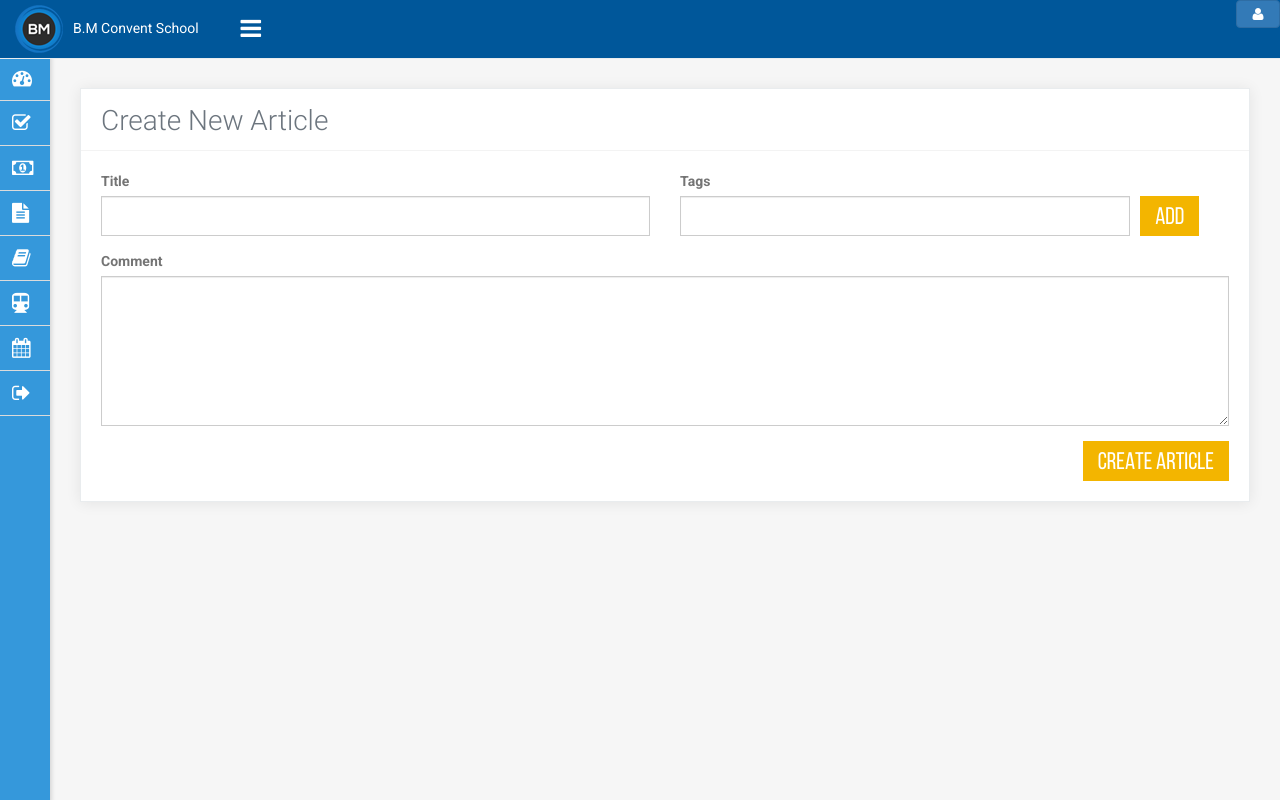
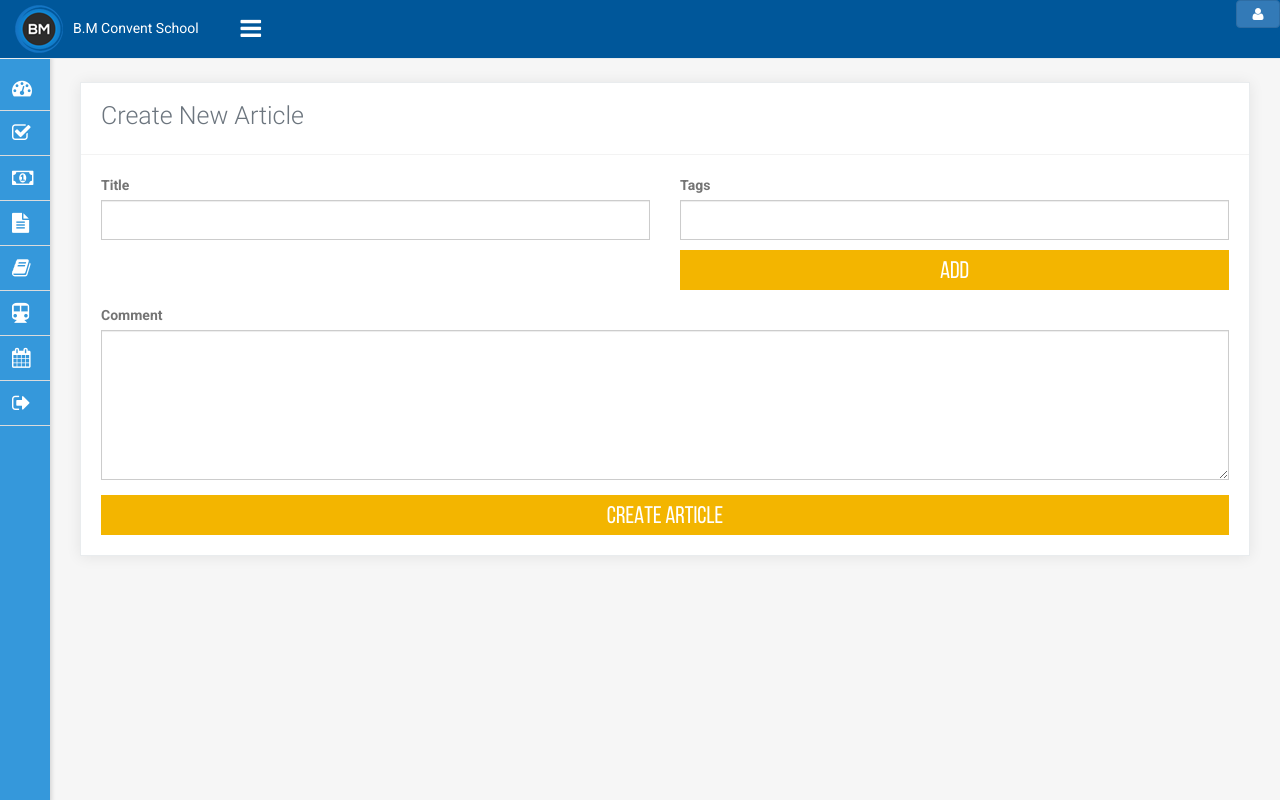
Before and after one commit to gitupdemo/B.M-School, a plain HTML site: page index.html in a window 1280 px wide. Both pictures are taken after a click on the button 229 px from the left and 20 px from the top of the page. Drawn offline with Linux system fonts and the light colour scheme.

Commit message:
update CSS

```diff
--- a/css/768.css
+++ /dev/null
@@ -1,59 +0,0 @@
-.logo img{width:auto;}
-.sidebar-collapse .main-sidebar {
-	-webkit-transform: translate(0, 0);
-	-ms-transform: translate(0, 0);
-	-o-transform: translate(0, 0);
-	transform: translate(0, 0);
-	width: 50px;
-	z-index: 99;
-	background-color: #3598db;
-}
-.right-panel{
-	margin-left: 266px;
-}
-.main-sidebar,
-.left-side {
-	-webkit-transform: translate(0, 0);
-	-ms-transform: translate(0, 0);
-	-o-transform: translate(0, 0);
-	transform: translate(0, 0);
-}
-
-.main-sidebar,
-.left-side {
-	padding: 56px 0 0 0;
-}
-.right-panel{
-	margin-top:66px;
-}
-.right-section h2{
-	display:inline;
-}
-.article-list li{
-	padding:20px 32px;
-}
-.article-list li h3{
-	font-size:20px;
-	padding:0;
-	line-height:normal;
-}
-.article-list li p{
-	font-size:15px;
-}
-.navbar-nav {
-    margin-left: 0;
-    width: auto;
-	float:right;
-}
-.navbar-nav > li > a {
-    padding: 10px 15px 11px;
-}
-.right-section h2{
-	font-size:28px;
-}
-.create-article .form-control.small{width:82%; margin-bottom:0;}
-.create-article .add{
-	width:auto;
-	margin:0 0 0 10px;
-	float:left;
-}
--- a/css/style.css
+++ b/css/style.css
@@ -294,7 +294,7 @@ header .dropdown-menu{width:100%;}
 .right-panel{
     min-height: 100%;
 	width:auto;
-	margin-top:155px;
+	margin-top:60px;
     z-index: 100;
     transition: transform 0.3s ease-in-out 0s, margin 0.3s ease-in-out 0s;
 }
@@ -435,7 +435,23 @@ header .dropdown-menu{width:100%;}
 .p-l10{
 	padding-left: 10px;
 }
-
-
-
-.create-article .form-control.small{width:85%;}
+.main-sidebar, .left-side {
+    padding: 66px 0 0 0;
+}
+.main-sidebar, .left-side {
+    -webkit-transform: translate(0, 0);
+    -ms-transform: translate(0, 0);
+    -o-transform: translate(0, 0);
+    transform: translate(0, 0);
+}
+.right-panel {
+    margin-left: 266px;
+}
+.sidebar-collapse .main-sidebar {
+    -webkit-transform: translate(0, 0);
+    -ms-transform: translate(0, 0);
+    -o-transform: translate(0, 0);
+    transform: translate(0, 0);
+    width: 50px;
+    z-index: 99;
+}
--- a/index.html
+++ b/index.html
@@ -6,8 +6,6 @@
 <link href="css/bootstrap.css" rel="stylesheet" type="text/css" />
 <link href="css/font-awesome.css" rel="stylesheet" type="text/css" />
 <link href="css/style.css" rel="stylesheet" type="text/css" />
-<link href="css/768.css" rel="stylesheet" type="text/css" />
-
 <link href='https://fonts.googleapis.com/css?family=Roboto:400,300,500,700,100' rel='stylesheet' type='text/css'>
 </head>
 
```
